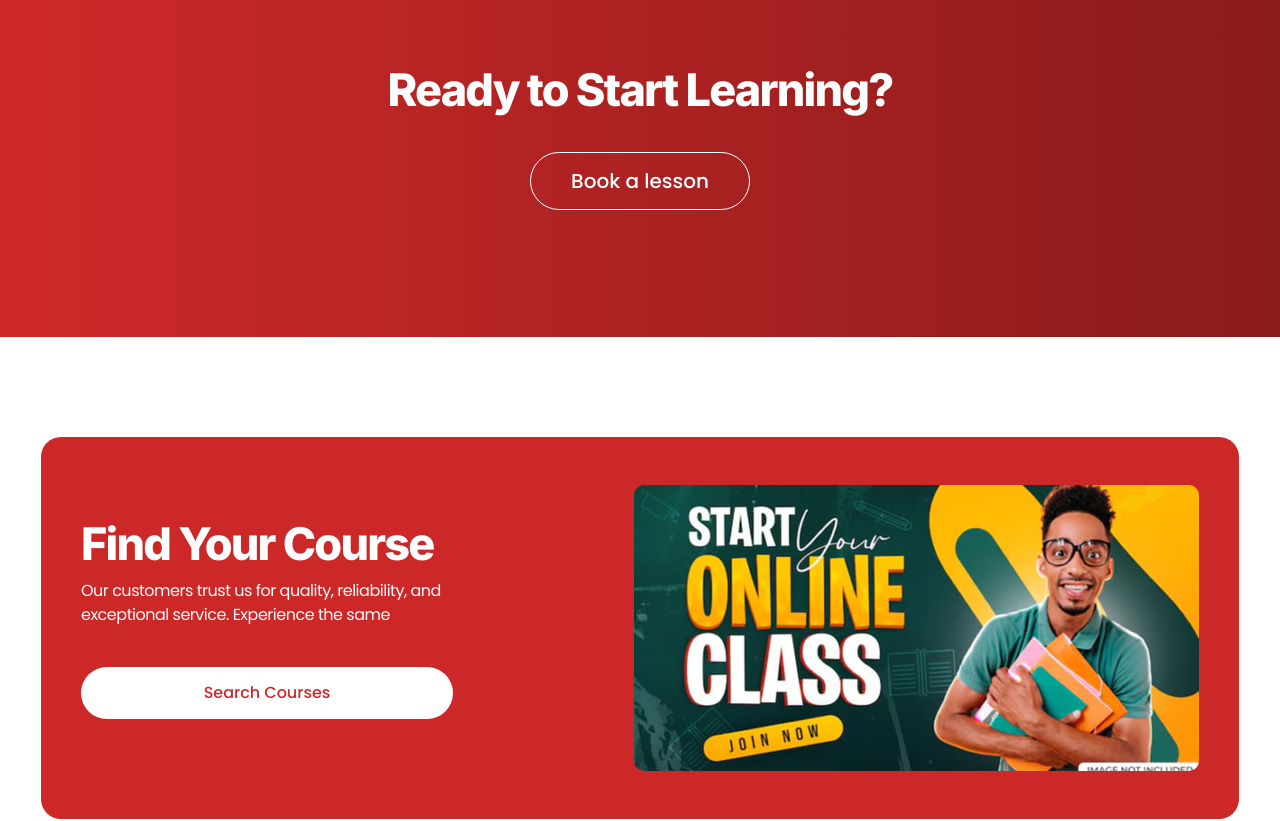
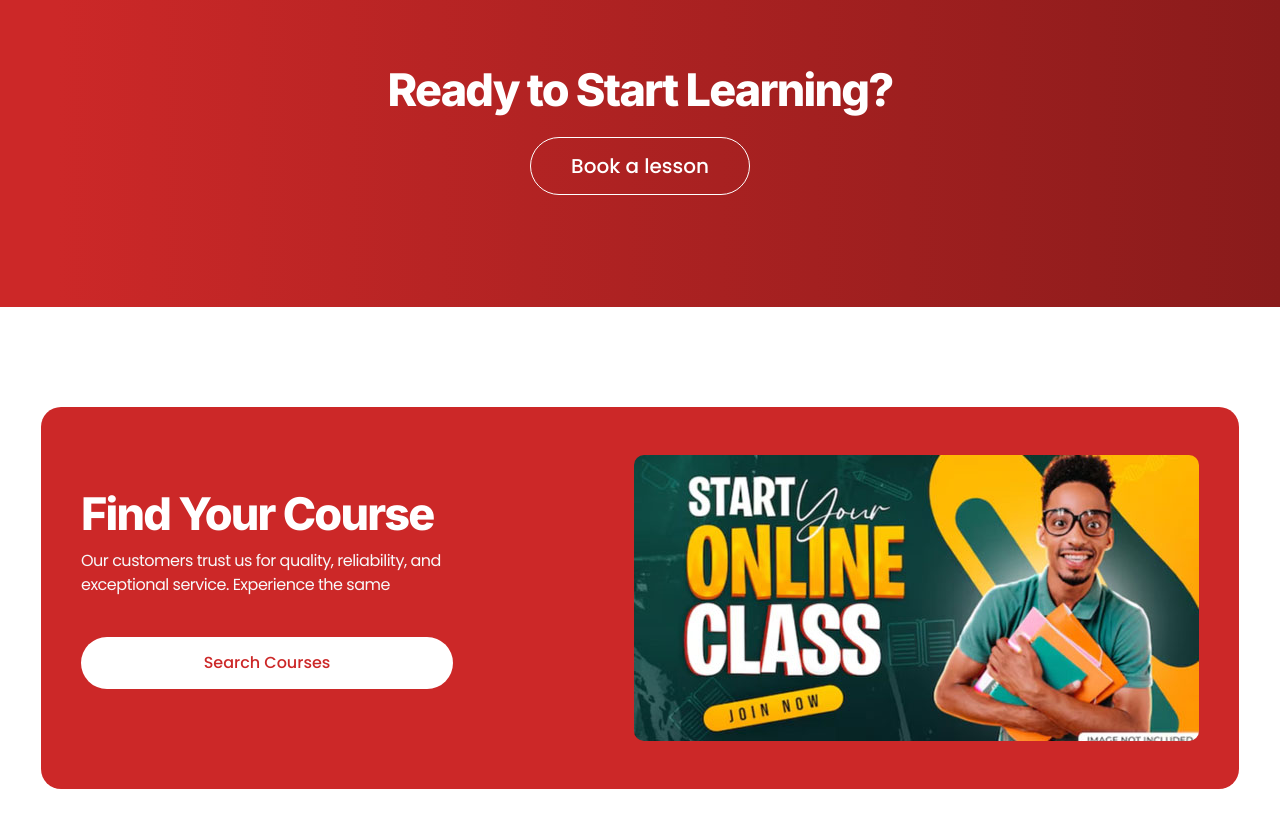
Before and after one commit to Abhinav-FP/eLearning, a Next.js app: page /home/Main in a window 1280 px wide. Shown: the part 1740-2561 px from the top of the page. Built offline with nearby package versions, Linux system fonts and the light colour scheme; no server answers.

Commit message:
Addedlinks on footer

```diff
--- a/src/pages/common/Footer.jsx
+++ b/src/pages/common/Footer.jsx
@@ -20,13 +20,13 @@ export default function Footer() {
                               <Link href="/" className="-tracking-[0.03em] text-base text-[#CC2828] hover:underline " >Home</Link>
                            </li>
                            <li>
-                              <Link href="/" className="-tracking-[0.03em] text-base text-[#CC2828] hover:underline" >Find a Teacher</Link>
+                              <Link href="/find-teacher" className="-tracking-[0.03em] text-base text-[#CC2828] hover:underline" >Find a Teacher</Link>
                            </li>
                            <li>
-                              <Link href="/" className="-tracking-[0.03em] text-base text-[#CC2828] hover:underline" >How It Works</Link>
+                              <Link href="/#howitwork" className="-tracking-[0.03em] text-base text-[#CC2828] hover:underline" >How It Works</Link>
                            </li>
                            <li>
-                              <Link href="/" className="-tracking-[0.03em] text-base text-[#CC2828] hover:underline" >FAQ</Link>
+                              <Link href="/#faq" className="-tracking-[0.03em] text-base text-[#CC2828] hover:underline" >FAQ</Link>
                            </li>
                            <li>
                               <Link href="/" className="-tracking-[0.03em] text-base text-[#CC2828] hover:underline" >Contact</Link>
--- a/src/pages/home/Lesson.jsx
+++ b/src/pages/home/Lesson.jsx
@@ -6,6 +6,7 @@ import Listing from "../api/Listing";
 import VideoModalPlayer from "../common/VideoModalPlayer";
 import { MdOutlinePlayCircle } from 'react-icons/md';
 import Image from "next/image";
+import Link from "next/link";
 export default function Lesson({ title }) {
 
 
@@ -73,7 +74,9 @@ export default function Lesson({ title }) {
                                         </div>
                                         <div className="flex justify-between items-center pt-4 lg:pt-5">
                                             <div className="text-black font-bold text-lg lg:text-xl -tracking-[0.03em]">{items.average_price && `$${items.average_price}`}</div>
-                                            <Button classes='bg-[#CC2828] hover:bg-[#ad0e0e] text-white text-base xl:text-xl py-2.5 px-8 lg:px-9' title="Book a Lesson" />
+                                            <Link href={`/teacher/${items._id}`} className='font-medium cursor-pointer rounded-full py-2 px-5 bg-[#CC2828] hover:bg-[#ad0e0e] text-white text-base xl:text-xl py-2.5 px-8 lg:px-9'>
+                                              Book a Lesson
+                                            </Link>
                                         </div>
                                     </div>
                                 </div>
--- a/src/pages/home/Main.jsx
+++ b/src/pages/home/Main.jsx
@@ -11,11 +11,15 @@ export default function Main() {
   return (
      <Layout>
        <Hero title={"Learn from Expert Teachers Anytime, Anywhere!"}/>
-       <HowItWork classess={''} title={"How It Works"} />
+       <div id="howitwork">
+        <HowItWork classess={''} title={"How It Works"} />
+       </div>
        <Lesson title={"Learn from the Best: Expert English & Japanese Teachers"}/>
        <Ready  title={"Ready to Start Learning?"} />
        <FindCource title={"Find Your Course"}  pargraph={"Our customers trust us for quality, reliability, and exceptional service. Experience the same"} />
-       <FAQ />
+       <div id="faq">
+        <FAQ />
+       </div>
      </Layout>
   )
 }
--- a/src/pages/home/Ready.jsx
+++ b/src/pages/home/Ready.jsx
@@ -1,6 +1,7 @@
 import React from "react";
 import Heading from "../common/Heading";
 import Button from "../common/Button";
+import Link from "next/link";
 
 export default function Ready({title}) {
     return (
@@ -8,7 +9,10 @@ export default function Ready({title}) {
          <div className="ready-bg py-[40px] md:py-[80px] lg:py-[127px]">
              <div className="mx-auto container sm:container md:container lg:container xl:max-w-[1230px]  px-4 text-center">
                 <Heading classess={'text-white mb-[20px]  lg:mb-[30px] xl:mb-[35px]'} title={title} />
-                <Button classes='hover:bg-white text-white hover:text-[#CC2828] border border-white text-base xl:text-xl py-2.5 lg:py-3.5 px-6 lg:px-10' title='Book a lesson' />
+                {/* <Button classes='hover:bg-white text-white hover:text-[#CC2828] border border-white text-base xl:text-xl py-2.5 lg:py-3.5 px-6 lg:px-10' title='Book a lesson' /> */}
+                <Link href="/find-teacher" className='font-medium cursor-pointer rounded-full py-2 px-5 hover:bg-white text-white hover:text-[#CC2828] border border-white text-base xl:text-xl py-2.5 lg:py-3.5 px-6 lg:px-10'>
+                 Book a lesson
+                </Link>
              </div>
          </div>
         </>
--- a/src/pages/style.css
+++ b/src/pages/style.css
@@ -89,3 +89,7 @@ body {
   }
 
 }
+
+html{
+  scroll-behavior: smooth;
+}
--- a/src/styles/globals.css
+++ b/src/styles/globals.css
@@ -1,6 +1,6 @@
 @import "tailwindcss";
+@tailwind components;
 @tailwind base;
-@tailwind components;
 @tailwind utilities;
 
 
```
